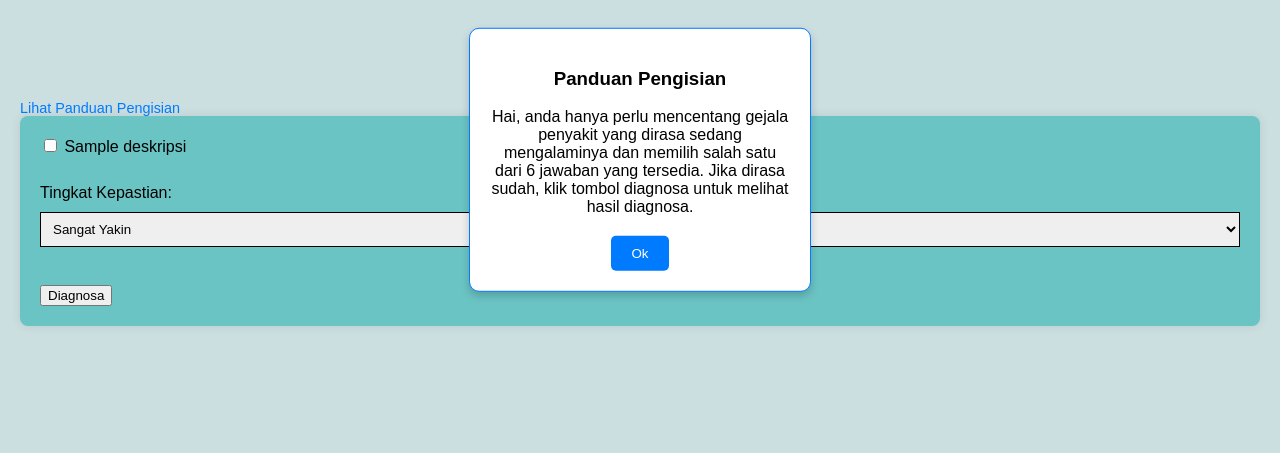
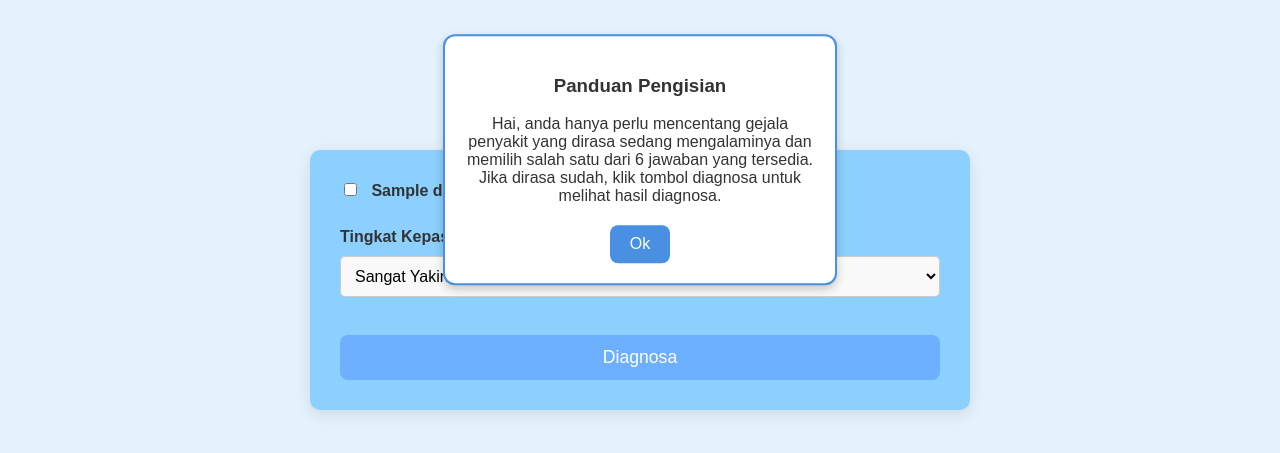
Before and after one commit to wisnu23055/Sistem-Pakar-Diagnosa-Penyakit-Stunting, a Flask app: template templates/form_diagnosa.html in a window 1280 px wide. Shown: the top 453 px of the page. Run offline with Flask 3, Linux system fonts and the light colour scheme; the template is opened without the code that fills it: most values are stand-ins (such as "Sample title", 1, 10 or a date in 2020).

Commit message:
Update style_form.css
mengupdate tampilan agar menarik

```diff
--- a/static/style_form.css
+++ b/static/style_form.css
@@ -1,76 +1,139 @@
+/* style_form.css */
+
+/* General styles */
 body {
-    font-family: Arial, sans-serif;
+    font-family: 'Arial', sans-serif;
     margin: 0;
     padding: 20px;
-    background-color: #ccdfe0;
+    background: #e3f2fd;
+    color: #333;
 }
 
+/* Header */
 h1 {
-    color: #333;
+    color: #4a90e2;
     text-align: center;
+    font-size: 2.5rem;
+    margin-bottom: 20px;
+    text-shadow: 1px 1px 3px rgba(0, 0, 0, 0.2);
 }
 
+/* Guide Popup */
 .guide-popup {
     display: none;
     position: fixed;
     top: 20%;
     left: 50%;
     transform: translate(-50%, -50%);
-    width: 300px;
+    width: 350px;
     background: white;
-    border: 1px solid #007BFF;
-    box-shadow: 0 4px 8px rgba(0, 0, 0, 0.2);
+    border: 2px solid #4a90e2;
+    box-shadow: 0 4px 10px rgba(0, 0, 0, 0.2);
     padding: 20px;
     text-align: center;
-    border-radius: 10px;
+    border-radius: 12px;
     z-index: 1000;
 }
 
 .guide-popup p {
     font-size: 1rem;
     margin: 0;
+    color: #333;
 }
 
 .guide-popup button {
     margin-top: 20px;
     padding: 10px 20px;
     border: none;
-    background: #007BFF;
+    background: #4a90e2;
     color: white;
-    border-radius: 5px;
+    border-radius: 8px;
     cursor: pointer;
+    font-size: 1rem;
+    transition: background 0.3s ease;
 }
 
 .guide-popup button:hover {
-    background: #0056b3;
+    background: #357ab7;
 }
 
+/* Guidance Text */
 .guidance-text {
-    color: #007BFF;
+    color: #4a90e2;
     cursor: pointer;
-    font-size: 0.9rem;
+    font-size: 1rem;
     margin-top: 10px;
+    text-align: center;
+    display: block;
 }
 
 .guidance-text:hover {
     text-decoration: underline;
 }
 
+/* Form Container */
 form {
-    background-color: #6bc4c4;
-    padding: 20px;
-    border-radius: 8px;
-    box-shadow: 0 0 10px rgba(0, 0, 0, 0.1);
+    background-color: rgb(139, 208, 255);
+    padding: 30px;
+    border-radius: 10px;
+    box-shadow: 0 4px 15px rgba(0, 0, 0, 0.1);
+    max-width: 600px;
+    margin: 20px auto;
 }
 
 label {
     display: block;
     margin-bottom: 10px;
+    font-weight: bold;
+    color: #333;
+}
+
+input[type="checkbox"] {
+    margin-right: 10px;
 }
 
 input[type="text"], select {
     width: 100%;
-    padding: 8px;
+    padding: 10px;
     margin-bottom: 20px;
-    border: 1px solid
+    border: 1px solid #ccc;
+    border-radius: 5px;
+    font-size: 1rem;
 }
+
+select {
+    background: #f9f9f9;
+}
+
+input[type="submit"] {
+    background: #6cb0ff;
+    color: white;
+    padding: 12px 20px;
+    border: none;
+    border-radius: 8px;
+    font-size: 1.1rem;
+    cursor: pointer;
+    width: 100%;
+    transition: background 0.3s ease, box-shadow 0.3s ease;
+}
+
+input[type="submit"]:hover {
+    background: #2e9dff;
+    box-shadow: 0 4px 10px rgba(0, 0, 0, 0.15);
+}
+
+/* Responsive Design */
+@media (max-width: 768px) {
+    h1 {
+        font-size: 2rem;
+    }
+
+    form {
+        padding: 20px;
+        width: 90%;
+    }
+
+    input[type="submit"] {
+        font-size: 1rem;
+    }
+}
```
